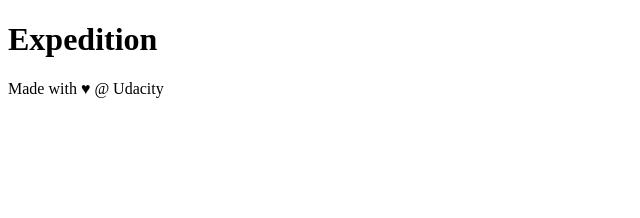
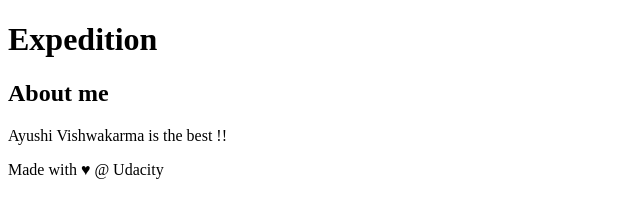
Before and after one commit to Ayushi96/new-git-project, a plain HTML site: page index.html in a window 1280 px wide. Shown: the whole page, without its empty margins (0-640 px from the left). Drawn offline with Linux system fonts and the light colour scheme.

Commit message:
add a aside About me

```diff
--- a/index.html
+++ b/index.html
@@ -18,7 +18,12 @@
 
         </main>
     </div>
-
+    <aside>
+    	<h2>About me</h2>
+    	<p>
+    		Ayushi Vishwakarma is the best !!
+    	</p>
+    </aside>
     <footer>
         Made with ♥ @ Udacity
     </footer>
```
